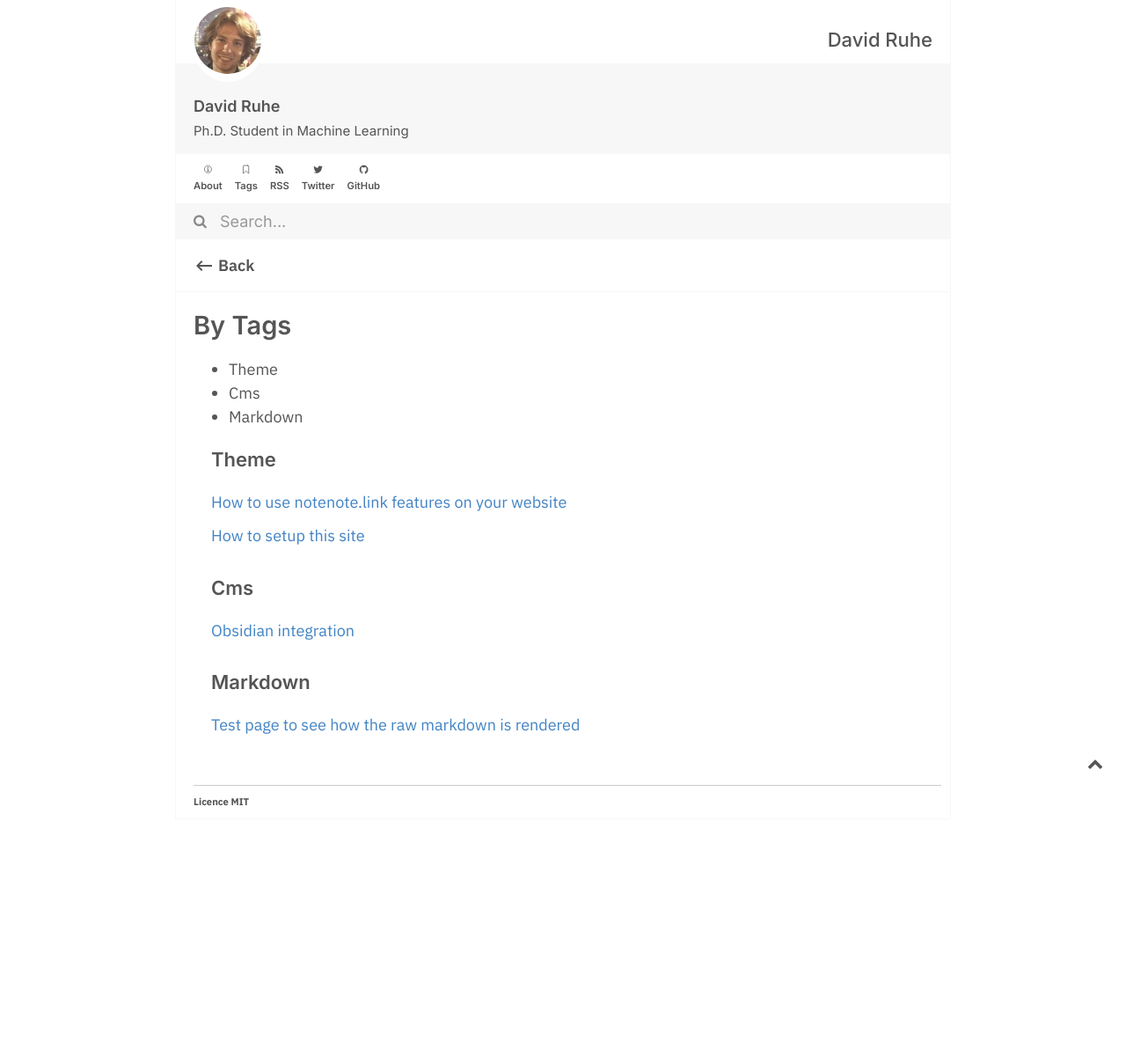
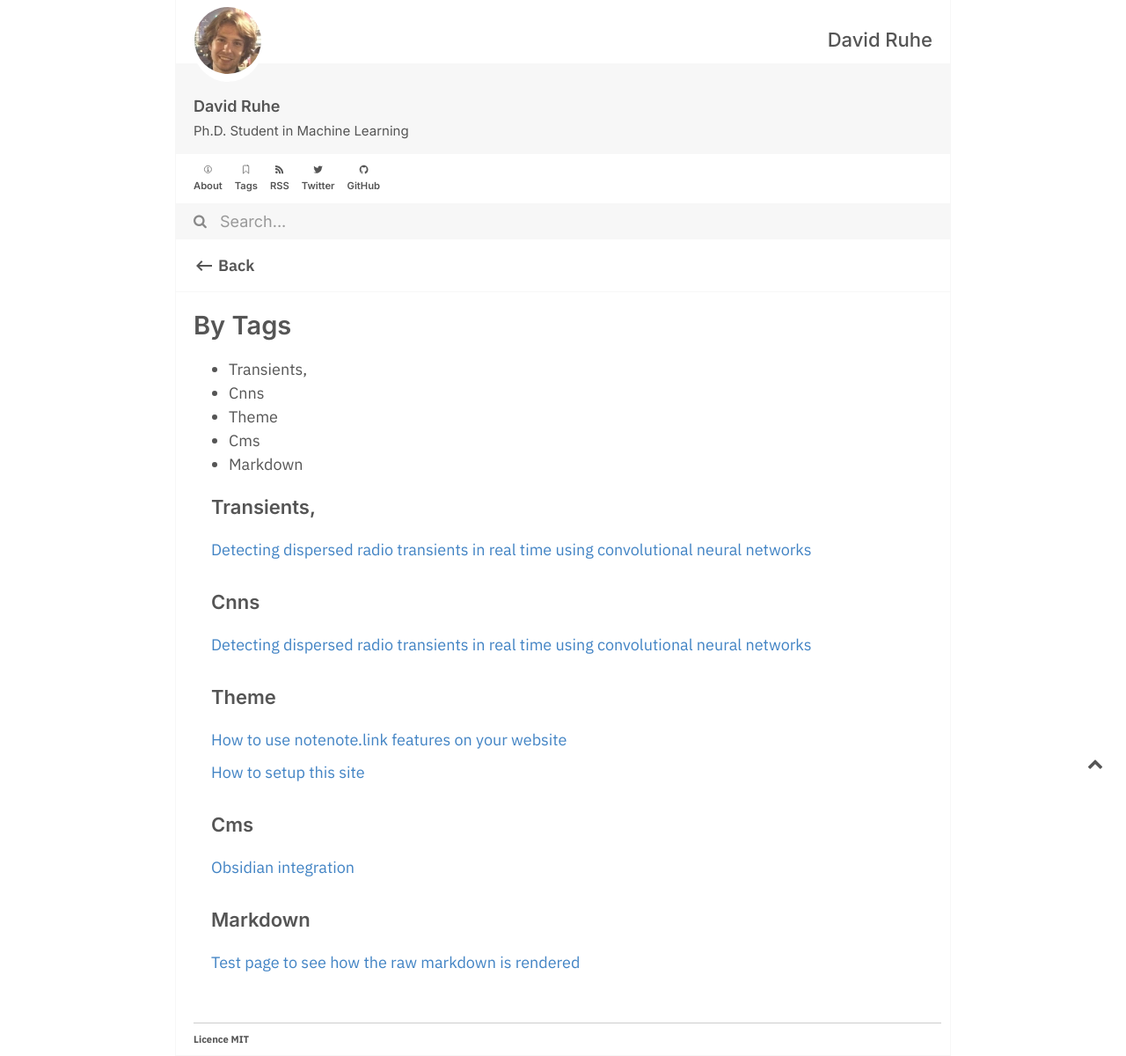
Before and after one commit to DavidRuhe/DavidRuhe.github.io, a Jekyll site: the page built from tags.md, in a window 1280 px wide. Shown: the whole page at 88% size. Built offline with Jekyll 4.4.1, drawn with Linux system fonts in a browser that asks for light colours; before the commit the page ends 931 px from its top, so only the background shows below that.

Commit message:
update content

```diff
--- /dev/null
+++ b/_notes/Detecting Dispersed Radio Transients in Real Time Using Convolutional Neural Networks.md
@@ -0,0 +1,9 @@
+---
+title: # Detecting Dispersed Radio Transients in Real Time Using Convolutional Neural Networks
+season: winter
+tags: transients, cnns
+toc: true
+comments: true
+---
+
+# Detecting Dispersed Radio Transients in Real Time Using Convolutional Neural Networks
```
Also changed, not shown: _notes/How to use the special features.md (+1 -1 lines), _notes/How-to-setup-this-site.md (+1 -1 lines), _notes/Obsidian integration.md (+1 -1 lines), _notes/how-markdown-is-rendered.md (+1 -1 lines), 1 other file.
